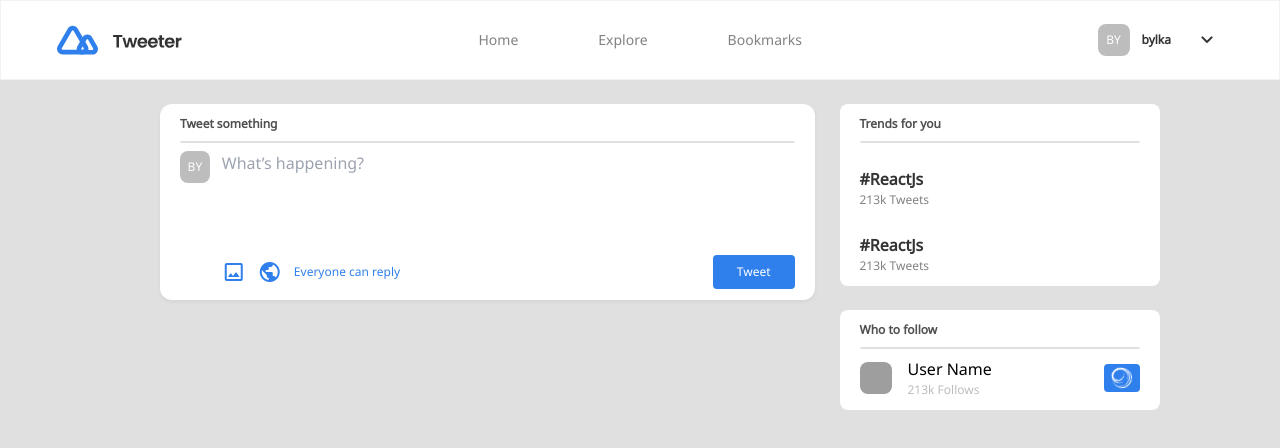
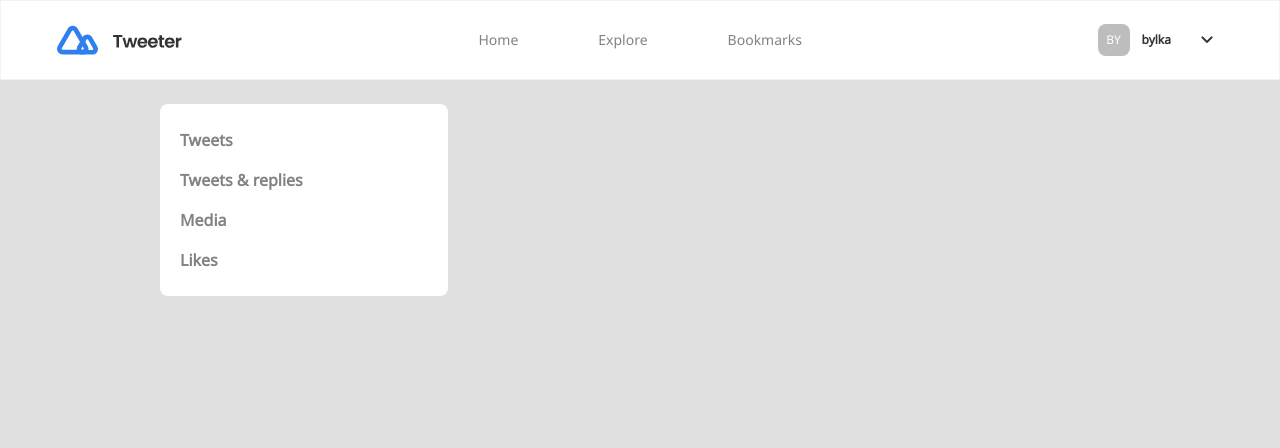
Before and after one commit to BelkacemYerfa/Tweeter, a React (Create React App) app in the folder frontend/: page /Bookmarks in a window 1280 px wide. Shown: the top 448 px of the page. Built offline with nearby package versions, Linux system fonts and the light colour scheme; grey boxes are pictures that could not be loaded.

Commit message:
full building the Ui of BookMarks page

```diff
--- a/frontend/src/App.js
+++ b/frontend/src/App.js
@@ -6,6 +6,7 @@ import { Home } from "./pages/Home";
 import { Profile } from "./pages/Profile";
 import { QueryClient, QueryClientProvider } from "@tanstack/react-query";
 import { Explore } from "./pages/Explore";
+import { BookMarks } from "./pages/BookMarks";
 
 function App() {
   const client = new QueryClient({
@@ -25,7 +26,7 @@ function App() {
             <Route exact path="/:username" element={<Home />} />
             <Route exact path="/profile/:username" element={<Profile />} />
             <Route exact path="/Explore" element={<Explore />} />
-            <Route exact path="/Bookmarks" element={<Home />} />
+            <Route exact path="/Bookmarks" element={<BookMarks />} />
             <Route
               exact
               path="*"
--- a/frontend/src/components/UserComponents/BookMarksComponent/BookMarkTweets.jsx
+++ b/frontend/src/components/UserComponents/BookMarksComponent/BookMarkTweets.jsx
@@ -1,7 +1,35 @@
+import { TweetFetchingOptions } from "../SharedComponents/TweetFecthingOptions";
+import { OptionLoadingTweetBookMarks } from "../../../static/OptionLoadingTweet";
+import { useDataLayerValue } from "../../../config/dataLayer";
+import { TweeterPostData } from "../SharedComponents/TweeterPostData";
+
 export const BookMarksTweets = () => {
+  const [{ PostedTweets }] = useDataLayerValue();
+
   return (
-    <section>
-      <div></div>
+    <section className="UserHomePage">
+      <section className="ExploreTweetsDetails UserHomePageDetails">
+        <div className="SearchPostHolder UserPostes">
+          <section className="UserFiendsPost">
+            {PostedTweets?.map((tweet) => (
+              <TweeterPostData
+                key={tweet?._id}
+                TweetDetails={tweet?.TweetDetails}
+                TweetImage={tweet?.TweetImage}
+                TweetVisibility={tweet?.TweetVisibility}
+                UserInfo={tweet?.UserInfo}
+                CreateDate={tweet?.CreationDate}
+                Comments={tweet?.Comments}
+                Liked={tweet?.Liked}
+                Saved={tweet?.Saved}
+              />
+            ))}
+          </section>
+        </div>
+        <div className="UserRecomendations">
+          <TweetFetchingOptions OptionArray={OptionLoadingTweetBookMarks} />
+        </div>
+      </section>
     </section>
   );
 };
--- a/frontend/src/components/UserComponents/HomeComponents/UserHome.jsx
+++ b/frontend/src/components/UserComponents/HomeComponents/UserHome.jsx
@@ -66,7 +66,7 @@ export const UserHome = () => {
     });
   });
   return (
-    <section className="UserHomePage">
+    <section className="UserHomePage" onScroll={() => {}}>
       <section className="UserHomePageDetails">
         <div className="UserPostes">
           <section className="UserPost">
--- /dev/null
+++ b/frontend/src/pages/BookMarks.jsx
@@ -0,0 +1,11 @@
+import { BookMarksTweets } from "../components/UserComponents/BookMarksComponent/BookMarkTweets";
+import { NavBar } from "../components/UserComponents/HomeComponents/Navbar";
+
+export const BookMarks = () => {
+  return (
+    <div className="BookMarks">
+      <NavBar />
+      <BookMarksTweets />
+    </div>
+  );
+};
```
